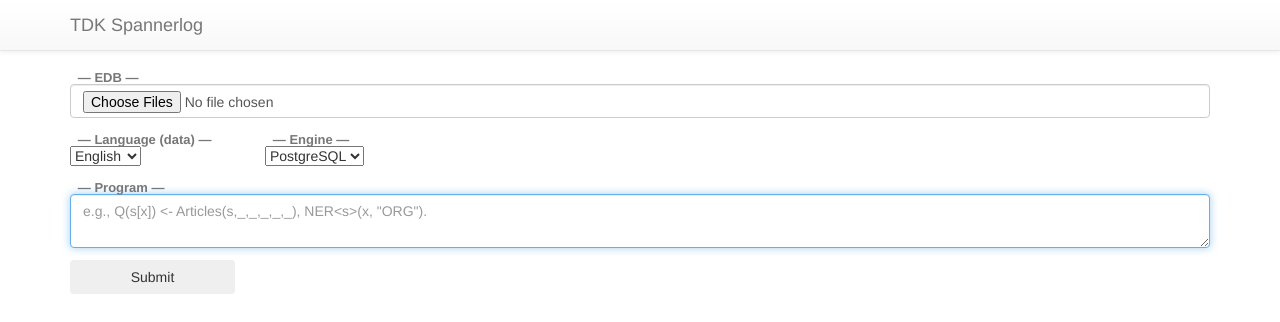
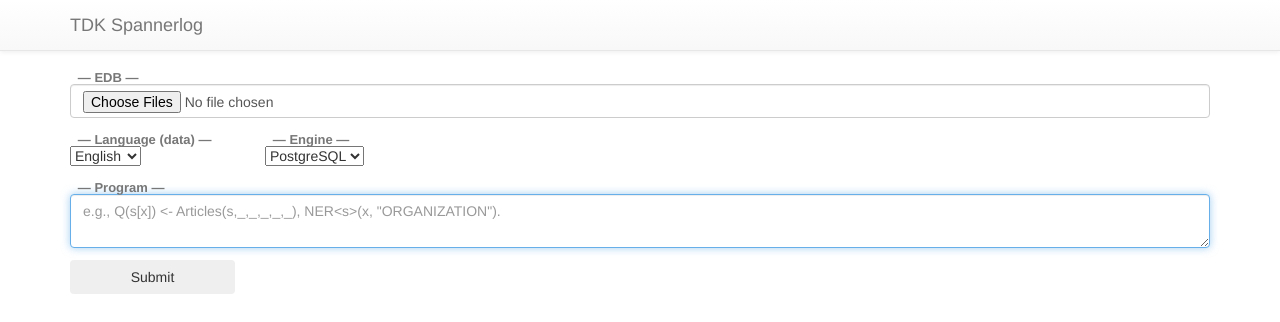
Before and after one commit to TechnionTDK/spannerlog-shell, a Django app: page /spannerlog/ in a window 1280 px wide. Shown: the top 322 px of the page. Run offline with Django 3.2, Linux system fonts and the light colour scheme; some libraries are stand-ins or nearby versions.

Commit message:
[installation,webserver]

```diff
--- a/webservice/spannerlog/static/spannerlog/script.js
+++ b/webservice/spannerlog/static/spannerlog/script.js
@@ -64,7 +64,7 @@ $(document).ready(function() {
     // Get the program to run
     currentQuery = $('#text').val();
     if (currentQuery.trim() == '') {
-      currentQuery = 'Q(s[x]) <- Articles(s,_,_,_,_,_), NER<s>(x, "ORG").';
+      currentQuery = 'Q(s[x]) <- Articles(s,_,_,_,_,_), NER<s>(x, "ORGANIZATION").';
       $('#text').val(currentQuery);
     }
   });
--- a/webservice/spannerlog/templates/spannerlog/index.html
+++ b/webservice/spannerlog/templates/spannerlog/index.html
@@ -56,7 +56,7 @@
 
       <div class="col-sm-12" style="margin-bottom: 5px;">
         <label for="text" class="label">&mdash; Program &mdash;</label>
-        <textarea class="form-control" rows="2" name="program" id="text" placeholder="e.g., Q(s[x]) <- Articles(s,_,_,_,_,_), NER<s>(x, &#34;ORG&#34;)." autofocus></textarea>
+        <textarea class="form-control" rows="2" name="program" id="text" placeholder="e.g., Q(s[x]) <- Articles(s,_,_,_,_,_), NER<s>(x, &#34;ORGANIZATION&#34;)." autofocus></textarea>
       </div>
 
 
```
